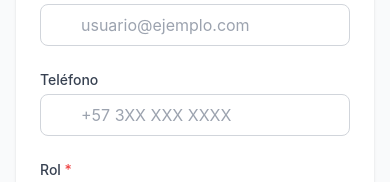
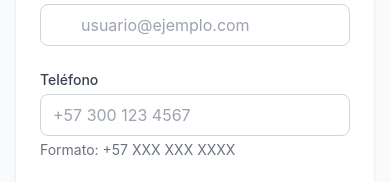
Before and after one commit to Mrangel793/task-manager-front, a Vue app: page /admin/users/new in a window 390 px wide. Shown: the part 323-505 px from the top of the page. Built offline with nearby package versions, Linux system fonts and the light colour scheme; no server answers; sample sign-in values are in the browser's storage.

Commit message:
Reemplazar componente BaseInput por PhoneInput en el formulario de usuario

```diff
--- a/src/views/admin/UserFormView.vue
+++ b/src/views/admin/UserFormView.vue
@@ -42,10 +42,9 @@
           required
         />
 
-        <BaseInput
+        <PhoneInput
           v-model="formData.phone"
           label="Teléfono"
-          placeholder="+57 3XX XXX XXXX"
           :error="errors.phone"
           :disabled="isSubmitting"
         />
@@ -144,6 +143,7 @@ import { userService } from '@/services'
 import { useToast } from '@/composables/useToast'
 import BaseInput from '@/components/common/BaseInput.vue'
 import BaseButton from '@/components/common/BaseButton.vue'
+import PhoneInput from '@/components/auth/PhoneInput.vue'
 
 const router = useRouter()
 const route = useRoute()
```
